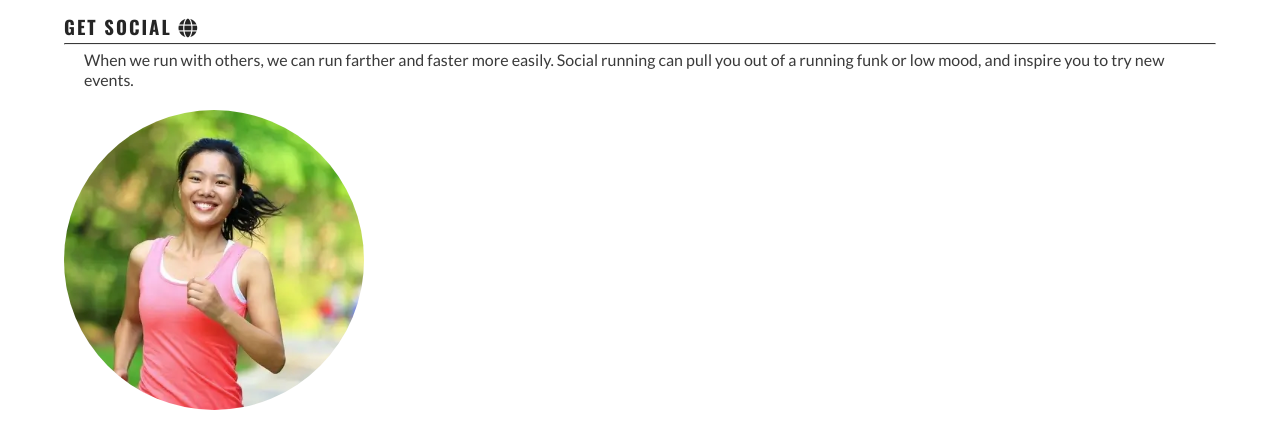
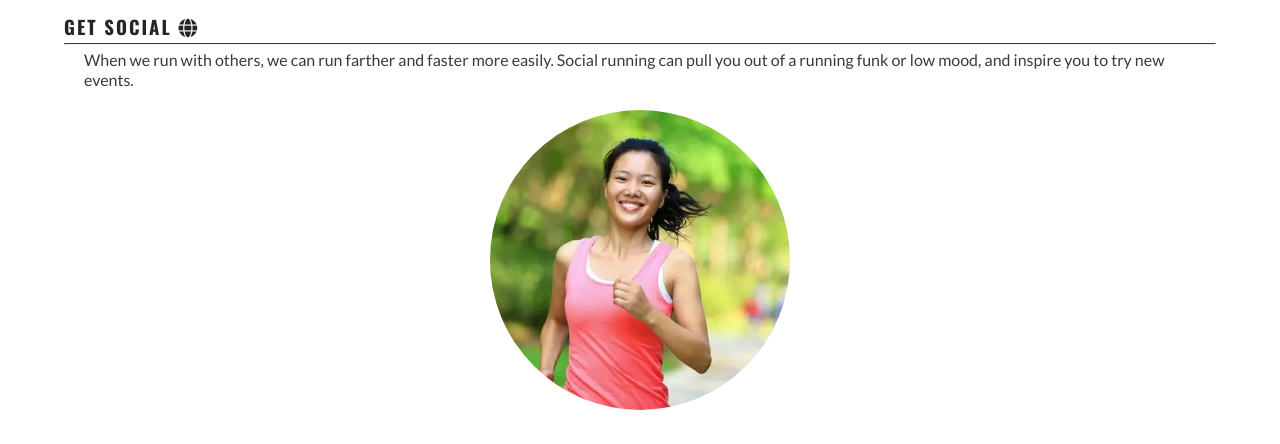
Before and after one commit to hishamarashini/Responsive, a plain HTML site: page index.html in a window 1280 px wide. Shown: the part 986-1430 px from the top of the page. Drawn offline with nearby package versions, Linux system fonts and the light colour scheme; a web font is replaced by a local one.

Commit message:
Centering the benefits image

```diff
--- a/assets/css/style.css
+++ b/assets/css/style.css
@@ -144,6 +144,11 @@ main {
     max-width: 300px;
     max-height: 300px;
 }
+#benefits-image {
+    display: flex;
+    align-items: center;
+    justify-content: center;
+}
 
 /*Footer*/
 #social-networks {
```
